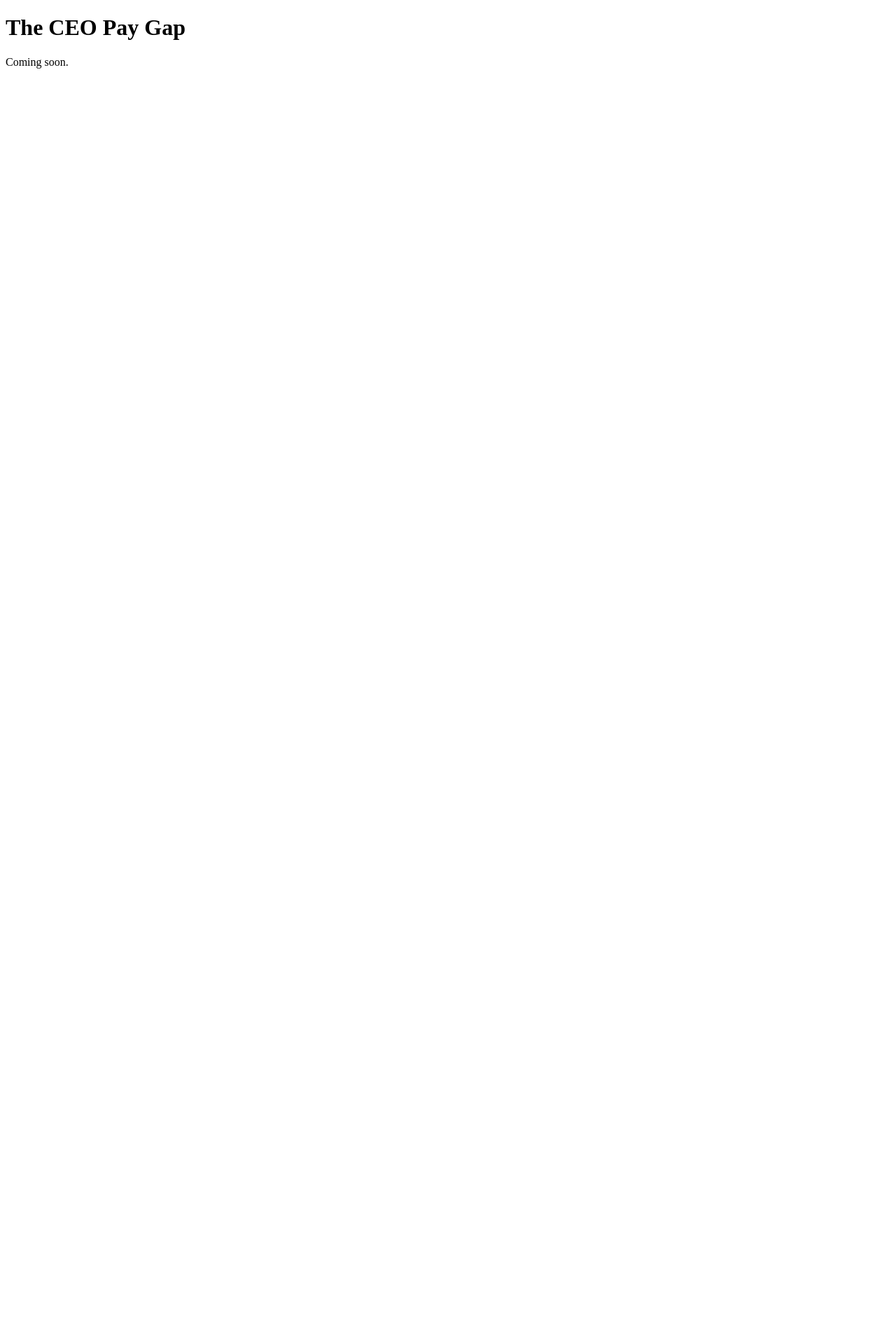
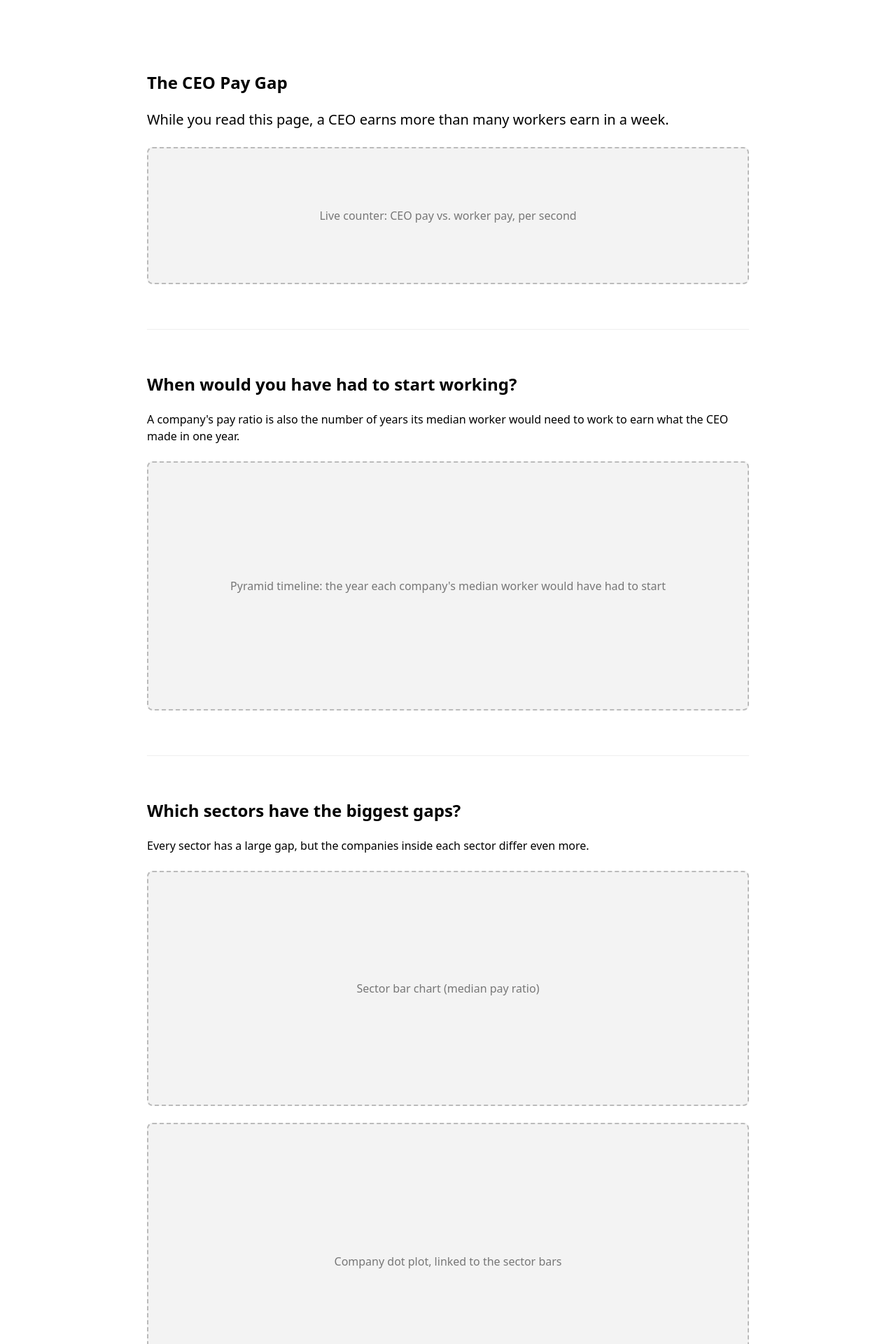
Before and after one commit to aisharashidahmed/CS1710-Final_Project, a SvelteKit app: page / in a window 1280 px wide. Shown: the top 1920 px of the page at 70% size. Before the commit the page ends 800 px from the top, so only its background shows below. Built offline with nearby package versions, Linux system fonts and the light colour scheme.

Commit message:
Add story page layout with placeholder sections

```diff
--- /dev/null
+++ b/src/lib/Placeholder.svelte
@@ -0,0 +1,23 @@
+<script>
+	// Gray box that marks where a chart will go.
+	let { label, height = 320 } = $props();
+</script>
+
+<div class="placeholder" style:height="{height}px">
+	<span>{label}</span>
+</div>
+
+<style>
+	.placeholder {
+		display: flex;
+		align-items: center;
+		justify-content: center;
+		margin: 1.5rem 0;
+		padding: 1rem;
+		border: 2px dashed #bbb;
+		border-radius: 8px;
+		background: #f3f3f3;
+		color: #777;
+		text-align: center;
+	}
+</style>
--- a/src/routes/+page.svelte
+++ b/src/routes/+page.svelte
@@ -1,8 +1,102 @@
+<script>
+	import Placeholder from '#lib/Placeholder.svelte';
+</script>
+
 <svelte:head>
 	<title>The CEO Pay Gap</title>
 </svelte:head>
 
 <main>
-	<h1>The CEO Pay Gap</h1>
-	<p>Coming soon.</p>
+	<!-- Hook -->
+	<section id="hook">
+		<h1>The CEO Pay Gap</h1>
+		<p class="lede">
+			While you read this page, a CEO earns more than many workers earn in a week.
+		</p>
+		<Placeholder label="Live counter: CEO pay vs. worker pay, per second" height={160} />
+	</section>
+
+	<!-- Rising insight 1 -->
+	<section id="timeline">
+		<h2>When would you have had to start working?</h2>
+		<p>
+			A company's pay ratio is also the number of years its median worker would need to work to
+			earn what the CEO made in one year.
+		</p>
+		<Placeholder label="Pyramid timeline: the year each company's median worker would have had to start" />
+	</section>
+
+	<!-- Rising insight 2 -->
+	<section id="sectors">
+		<h2>Which sectors have the biggest gaps?</h2>
+		<p>Every sector has a large gap, but the companies inside each sector differ even more.</p>
+		<Placeholder label="Sector bar chart (median pay ratio)" height={300} />
+		<Placeholder label="Company dot plot, linked to the sector bars" height={360} />
+	</section>
+
+	<!-- Rising insight 3 -->
+	<section id="drivers">
+		<h2>Is it high pay at the top, or low pay at the bottom?</h2>
+		<p>
+			The companies with the most extreme ratios are not always the ones with the highest-paid
+			CEOs.
+		</p>
+		<Placeholder label="Scatterplot: median worker pay vs. CEO pay, with a workdays card" height={420} />
+		<Placeholder label="Slope chart: CEO pay rank vs. pay ratio rank" />
+	</section>
+
+	<!-- Rising insight 4 -->
+	<section id="poverty">
+		<h2>Below the poverty line</h2>
+		<p>
+			At 34 S&amp;P 500 companies, the median worker earns less than the poverty line for a family
+			of four.
+		</p>
+		<Placeholder label="Callout: companies whose median worker is below the poverty line" height={200} />
+	</section>
+
+	<!-- Main message -->
+	<section id="message">
+		<h2>Same industry, different choices</h2>
+		<p>
+			Competitors in the same sector have very different gaps, so the size of the gap is a company
+			decision, not an industry rule.
+		</p>
+		<Placeholder label="Most vs. least equal company in each sector" />
+	</section>
+
+	<!-- Solution -->
+	<section id="receipt">
+		<h2>Get your company's pay receipt</h2>
+		<p>Pick a company and see when its CEO "earned" a year of your pay.</p>
+		<Placeholder label="Pay receipt (novel view): pick a company, get a shareable receipt" height={400} />
+	</section>
+
+	<section id="action">
+		<h2>Take action</h2>
+		<ol>
+			<li>Find your company's pay ratio in its proxy statement (required since 2018).</li>
+			<li>Compare it to competitors in the same sector.</li>
+			<li>Use those comparisons when bargaining.</li>
+		</ol>
+	</section>
 </main>
+
+<style>
+	main {
+		max-width: 860px;
+		margin: 0 auto;
+		padding: 2rem 1rem 4rem;
+		font-family: system-ui, sans-serif;
+		line-height: 1.5;
+	}
+
+	section {
+		padding: 2.5rem 0;
+		border-bottom: 1px solid #eee;
+	}
+
+	.lede {
+		font-size: 1.25rem;
+	}
+</style>
```
